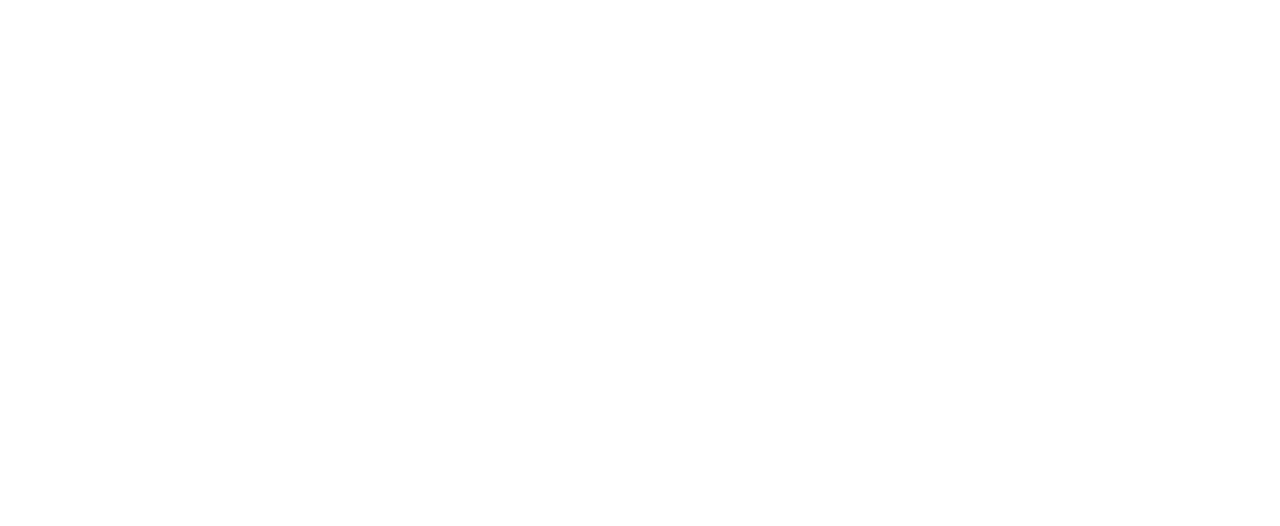
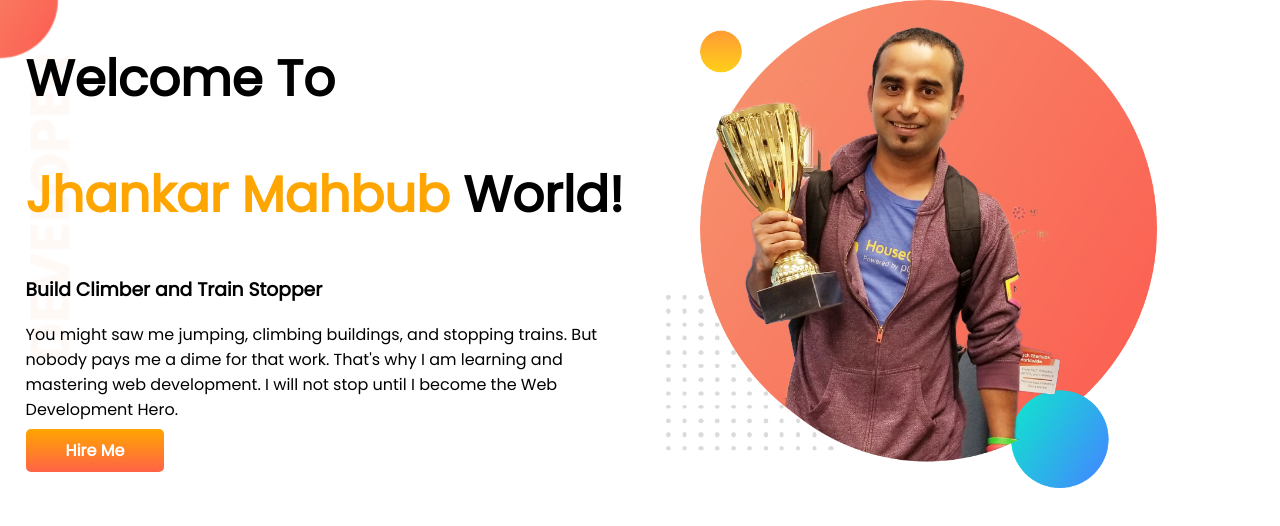
Before and after one commit to m7real/developer-portfolio, a plain HTML site: page index.html in a window 1280 px wide. Drawn offline with Linux system fonts and the light colour scheme.

Commit message:
top-banner added

```diff
--- a/index.html
+++ b/index.html
@@ -1,13 +1,32 @@
 <!DOCTYPE html>
 <html lang="en">
+
 <head>
     <meta charset="UTF-8">
     <meta http-equiv="X-UA-Compatible" content="IE=edge">
     <meta name="viewport" content="width=device-width, initial-scale=1.0">
-    <title>Real Portfolio</title>
+    <title>Jhankar Portfolio</title>
+    <link rel="preconnect" href="https://fonts.googleapis.com">
+    <link rel="preconnect" href="https://fonts.gstatic.com" crossorigin>
+    <link href="https://fonts.googleapis.com/css2?family=Poppins&display=swap" rel="stylesheet">
     <link rel="stylesheet" href="style.css">
 </head>
+
 <body>
+    <section class="top-banner">
+        <div class="half-width">
+            <h1>Welcome To</h1>
+            <h1><span class="color-orange">Jhankar Mahbub</span> World!</h1>
+            <h3>Build Climber and Train Stopper</h3>
+            <p>You might saw me jumping, climbing buildings, and stopping trains. But nobody pays me a dime for that
+                work. That's why I am learning and mastering web development. I will not stop until I become the Web
+                Development Hero.</p>
+            <a class="link-button" target="_blank" href="https://www.linkedin.com/company/programminghero/">Hire Me</a>
+        </div>
+        <div class="half-width">
+            <img src="images/jhankar.png" alt="">
+        </div>
+    </section>
+</body>
 
-</body>
 </html>
--- a/style.css
+++ b/style.css
@@ -0,0 +1,39 @@
+body {
+    font-family: 'Poppins', sans-serif;
+    margin: 0;
+}
+
+h1 {
+    font-size: 50px;
+}
+
+.color-orange {
+    color: orange;
+}
+
+section {
+    display: flex;
+}
+
+.half-width {
+    width: 50%;
+    padding-left: 2%;
+}
+
+.half-width img {
+    width: 80%;
+}
+
+.link-button {
+    text-decoration: none;
+    background-image: linear-gradient(orange, tomato);
+    padding: 10px 40px;
+    border-radius: 5px;
+    color: white;
+    font-weight: 700;
+}
+
+.top-banner {
+    background-image: url(images/top-banner.png);
+    background-repeat: no-repeat;
+}
```
Also changed, not shown: images/dream-bg.png (added), images/exp-bg.png (added), images/jhankar.png (added), images/jhankar2.png (added), images/my-bg.png (added), images/my-bg2.png (added), images/top-banner.png (added), 7 other files.
